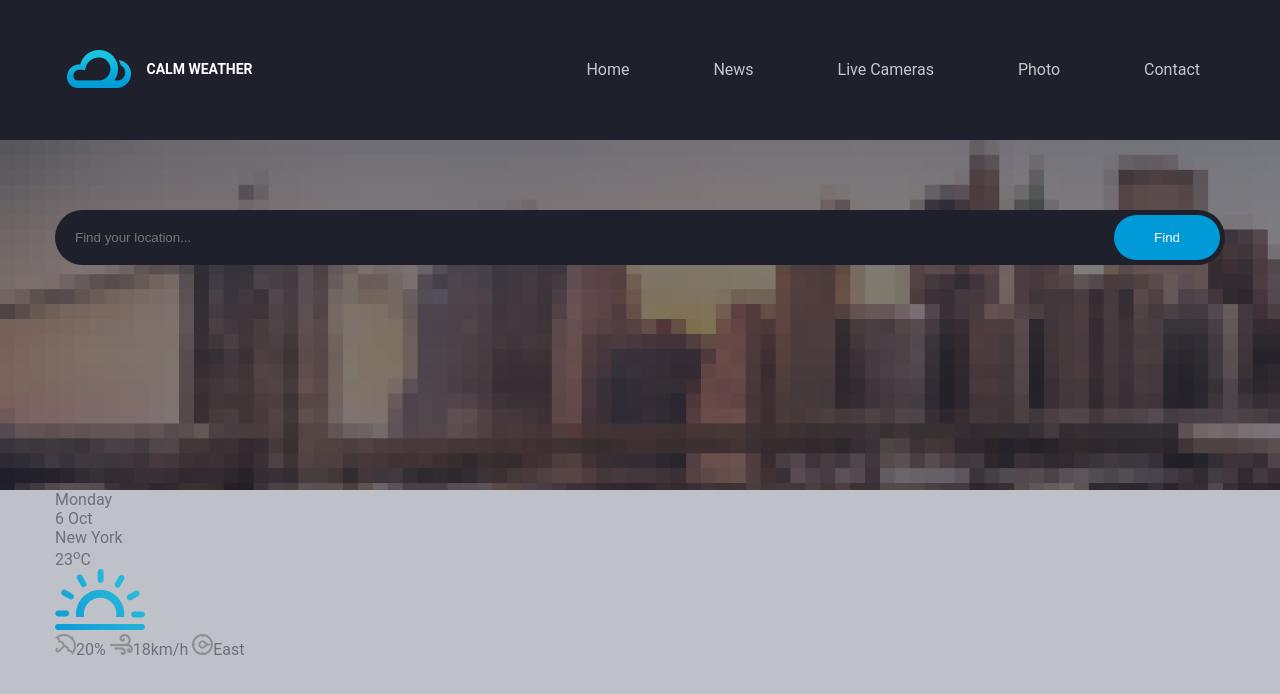
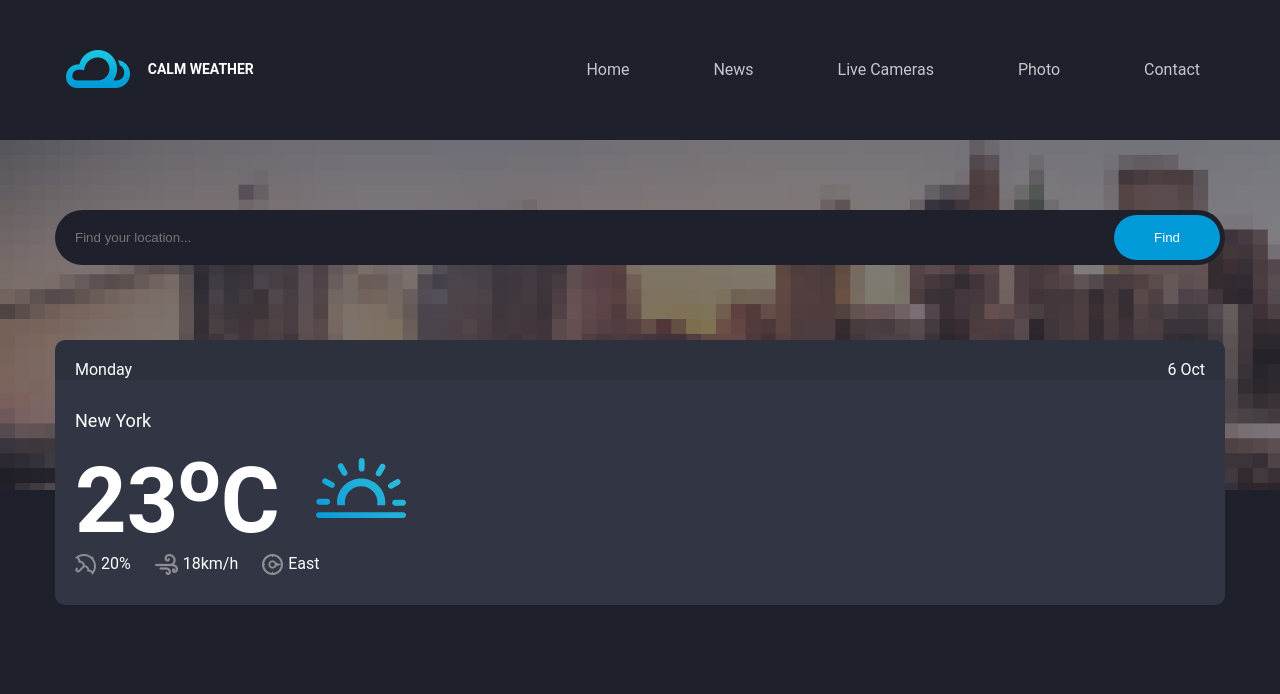
Before and after one commit to astreliss/calm-weather, a plain HTML site: page project/index.html in a window 1280 px wide. Drawn offline with Linux system fonts and the light colour scheme.

Commit message:
little updates (color)

```diff
--- a/project/style.css
+++ b/project/style.css
@@ -1,9 +1,9 @@
 body {
-    background-color: #BFC1C8;
+    background-color: #1e202b;
     margin: 0;
     font-family: 'Roboto', sans-serif;
     font-size: 16px;
-    color: #6c7279;
+    color: #fff;
 }
 
 *,
@@ -118,7 +118,7 @@ p {
     width: 100%;
     padding: 20px 50px 20px 20px;
     background: #1e202b;
-    color: white;
+    color: #fff;
     border-radius: 50px;
     border: none;
     outline: none;
@@ -134,4 +134,105 @@ p {
     background-color: #009AD8;
     color: #fff;
     border: none;
+    cursor: pointer;
 }
+
+/* Forecast table
+========================*/
+    .forecast-container {
+      width: 100%;
+      background: #323544;
+      display: table;
+      table-layout: fixed;
+      width: 100%;
+      overflow: hidden;
+      border-radius: 10px;
+      margin-top: -150px;
+      margin-bottom: 50px;
+      padding: 0 20px;
+}
+
+      .forecast {
+    display: table-cell;
+    vertical-align: top;
+}
+
+    .forecast .today {
+        width: 420px;
+}
+    .forecast-header {
+     *zoom: 1;
+}
+    .forecast:after {
+        content: " ";
+        clear: both;
+        display: block;
+        overflow: hidden;
+        height: 0;
+}
+
+    .day {
+        float: left;
+}
+
+    .date {
+        float: right;
+}
+
+
+    .forecast-content {
+        text-align: left;
+        padding-top: 30px;
+        padding-bottom: 30px;
+}
+
+    .location {
+        font-size: 18px;
+        font-weight: 400;
+}
+
+
+    .num, .forecast-icon {
+        display: inline-block;
+        vertical-align: middle;
+}
+
+    .num {
+        font-size: 90px;
+        margin-right: 30px;
+}
+
+
+    span {
+        margin-right: 20px;
+}
+
+    img {
+        margin-right: 5px;
+        vertical-align: middle;
+}
+
+
+    .forecast-header {
+        background: rgba(0, 0, 0, 0.1);
+        padding: 20px;
+        text-align: center;
+        font-weight: 400;
+        margin: 0 -20px;
+}
+
+    .forecast-icon {
+        height: 50px;
+        margin-bottom: 20px;
+}
+
+
+    .degree {
+        font-size: 24px;
+        color: #fff;
+        font-weight: 700;
+}
+
+     small {
+        font-size: 16px;
+}
```
